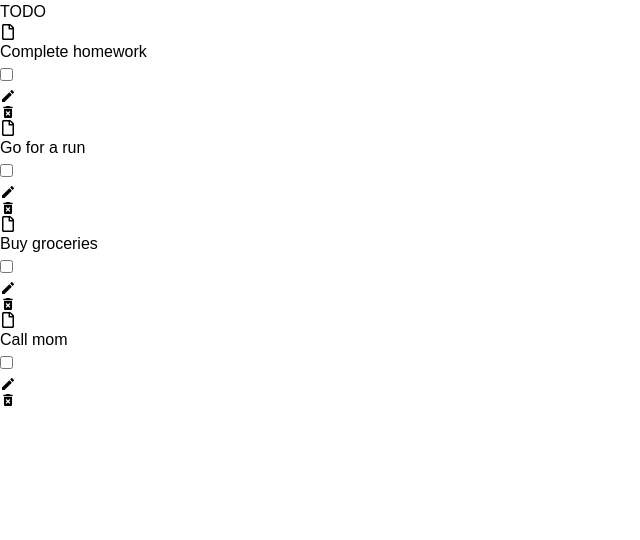
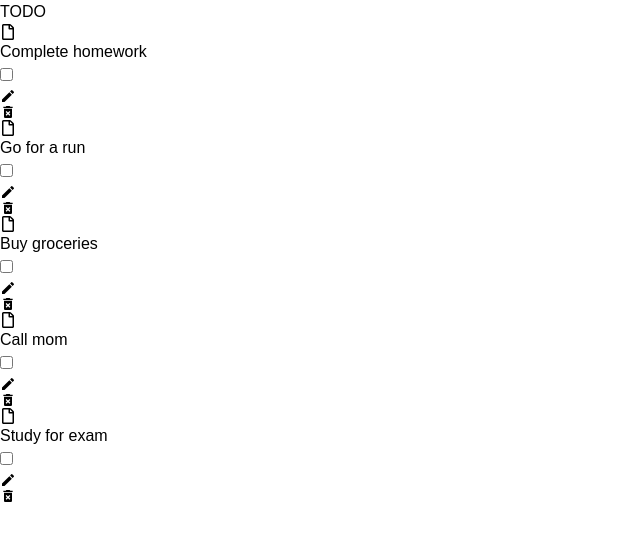
Before and after one commit to abuzarcodes/Todo-app-with-animations, a React (Vite) app: page / in a window 1280 px wide. Shown: the top 540 px of the page, without its empty margins (0-640 px from the left). Built offline with nearby package versions, Linux system fonts and the light colour scheme.

Commit message:
added done feature

```diff
--- a/src/components/Card.jsx
+++ b/src/components/Card.jsx
@@ -1,20 +1,37 @@
-import React from "react";
+import React, { useState } from "react";
 import { FaRegFile } from "react-icons/fa";
 import { MdDeleteForever } from "react-icons/md";
 import { MdEdit } from "react-icons/md";
-import { motion } from "framer-motion"
+import { motion } from "framer-motion";
 
-function Card({refrence, data}) {
+function Card({ refrence, data }) {
+  const [checked, setChecked] = useState(false);
   return (
-    <motion.div drag dragConstraints={refrence} className="card w-[20vw]  bg-slate-600/35 h-[40vh] p-5 rounded-[25px] text-gray-300 shadow-lg cursor-pointer relative overflow-hidden">
-      <div className="content">
+    <motion.div
+      drag
+      dragConstraints={refrence}
+      className={`card w-[20vw]  bg-slate-600/35 h-[40vh] p-5 rounded-[25px] text-gray-300 shadow-lg cursor-pointer relative overflow-hidden ${
+        checked ? "bg-green-400/35" : ""
+      }`}
+    >
+      <div className="content ">
         <FaRegFile />
-        <p className="font-thin text-[1.2vw] leading-tight my-4 overflow-y-auto max-h-[22.5vh] overflow-x-hidden">
+        <p
+          className={`font-thin text-[1.2vw] leading-tight my-4 overflow-y-auto max-h-[22.5vh] overflow-x-hidden ${
+            checked ? "line-through" : ""
+          }`}
+        >
           {data.task}
         </p>
       </div>
       <div className="buttons flex items-center justify-center gap-10 absolute bottom-0 left-0 text-center w-full p-4">
-        <input type="checkbox" className="scale-150" />
+        <input
+          type="checkbox"
+          onChange={() => {
+            setChecked((prev) => !prev);
+          }}
+          className="scale-150"
+        />
         <span className="text-[3vw]">
           <MdEdit />
         </span>
--- a/src/components/Foreground.jsx
+++ b/src/components/Foreground.jsx
@@ -5,18 +5,19 @@ function Foreground() {
   const refrence = useRef(null);
 
   let todos = [
-    { task: "Complete homework", checked: true },
-    { task: "Go for a run", checked: false },
-    { task: "Buy groceries", checked: true },
-    { task: "Call mom", checked: false },
-  ];
+    { id: 1, task: "Complete homework", checked: true },
+    { id: 2, task: "Go for a run", checked: false },
+    { id: 3, task: "Buy groceries", checked: true },
+    { id: 4, task: "Call mom", checked: false },
+    { id: 5, task: "Study for exam", checked: false },
+];
   return (
     <div
       ref={refrence}
       className="foreground w-full h-screen absolute p-5 flex gap-11 justify-center flex-wrap"
     >
-      {todos.map((item, index)=>(
-        <Card refrence={refrence} data={item}/>
+      {todos.map((item, index) => (
+        <Card refrence={refrence} data={item} />
       ))}
     </div>
   );
```
